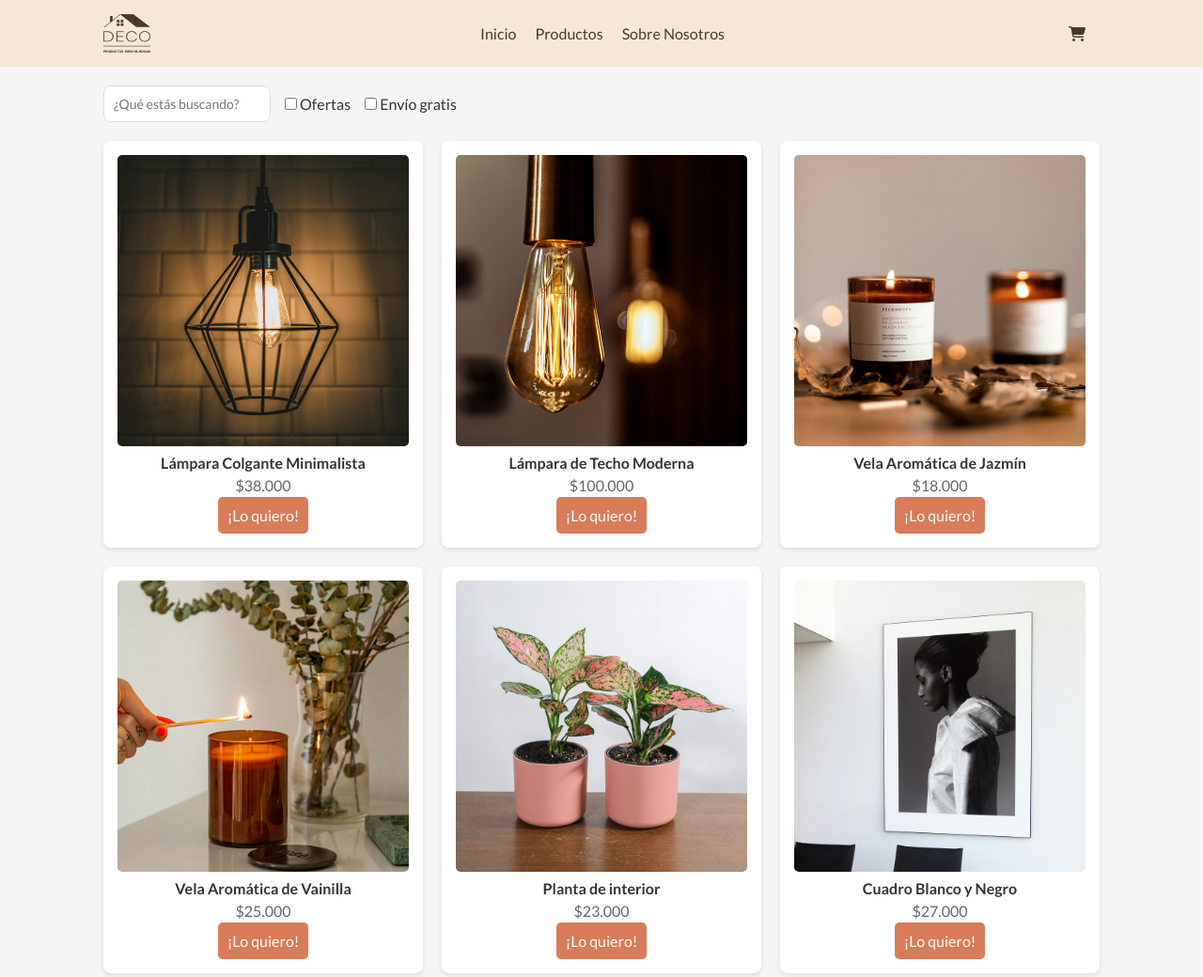
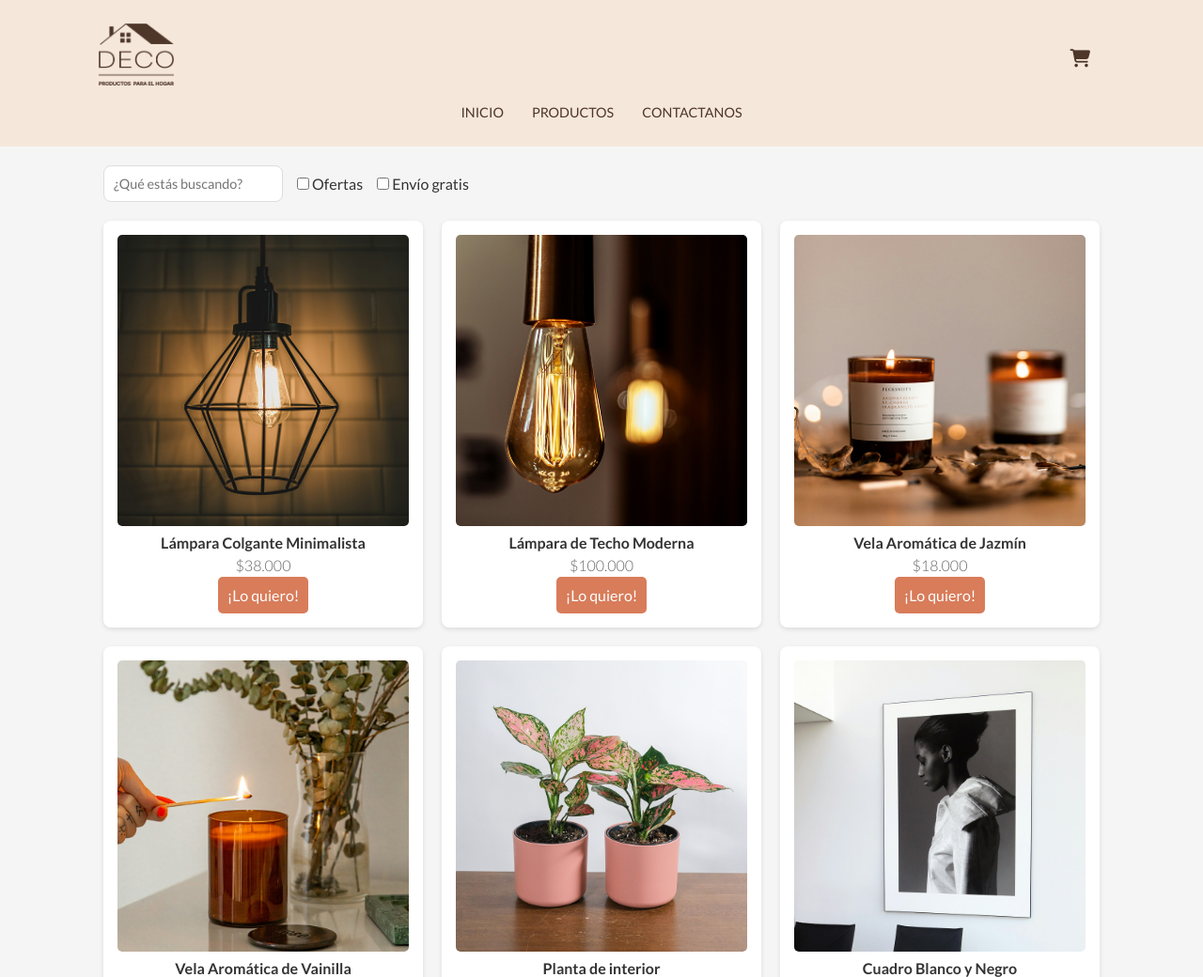
Before and after one commit to angelesmagalilateana/carrito-app-web, a plain HTML site: page index.html in a window 1280 px wide. Shown: the top 1040 px of the page at 94% size. Drawn offline with Linux system fonts and the light colour scheme.

Commit message:
Ultimos cambios

```diff
--- a/index.html
+++ b/index.html
@@ -12,17 +12,21 @@
 <body>
     <header>
         <div class="header-container">
-            <div class="logo-container">
-                <img src="img/logo.png" alt="Deco Home Logo">
+            <div class="top-row">
+                      <div class="logo-container">
+                    <img src="img/logo.png" alt="Deco Home Logo">
+                </div>
+                <button id="icon-button"><i class="fas fa-shopping-cart"></i></button>
             </div>
-            <nav>
-                <ul>
-                    <li><a href="#">Inicio</a></li>
-                    <li><a href="productos.html">Productos</a></li>
-                    <li><a href="#">Sobre Nosotros</a></li>
-                </ul>
-            </nav>
-            <button id="icon-button"><i class="fas fa-shopping-cart"></i></button>
+            <div class="nav-wrapper" id="nav-menu">
+                <nav class="nav-center">
+                    <ul class="nav-links">
+                        <li><a href="#">INICIO</a></li>
+                        <li><a href="productos.html">PRODUCTOS</a></li>
+                        <li><a href="#">CONTACTANOS</a></li>
+                    </ul>
+                </nav>
+            </div>
         </div>
     </header>
 
@@ -83,6 +87,7 @@
             <a href="#"><i class="fab fa-twitter"></i></a>
         </div>
     </footer>
+    <script src="main.js"></script>
 </body>
 
 </html>
--- /dev/null
+++ b/main.js
@@ -0,0 +1,6 @@
+const toggle = document.getElementById('menu-toggle');
+const menu = document.getElementById('nav-menu');
+
+toggle.addEventListener('click', () => {
+    menu.classList.toggle('active');
+});
--- a/style.css
+++ b/style.css
@@ -1,4 +1,34 @@
 @import url('https://fonts.googleapis.com/css2?family=Lato:wght@300;400;700&display=swap');
+
+:root {
+    /* Colores */
+    --color-primary: #D87C5A;
+    --color-secondary: #F5E7DA;
+    --color-accent: #4E3629;
+    --color-background: #f5f5f5;
+    --color-text: #333;
+    --color-subtext: #666;
+    --color-white: #ffffff;
+    --shadow-light: #0000001A;
+
+    /* Tamaños de fuente */
+    --font-xs: 0.75rem;
+    --font-sm: 0.9rem;
+    --font-base: 1rem;
+    --font-md: 1.1rem;
+    --font-lg: 1.2rem;
+    --font-xl: 1.5rem;
+
+    /* Pesos de fuente */
+    --weight-light: 300;
+    --weight-regular: 400;
+    --weight-bold: 700;
+
+    /* Border radius */
+    --radius-sm: 5px;
+    --radius-md: 8px;
+    --radius-lg: 12px;
+}
 
 * {
     box-sizing: border-box;
@@ -8,78 +38,87 @@
 }
 
 body {
-    background-color: #f5f5f5;
-    color: #333;
-    font-size: 16px;
+    background-color: var(--color-background);
+    color: var(--color-text);
+    font-size: var(--font-base);
     line-height: 1.5;
 }
 
 /* HEADER */
 header {
-    background-color: #F5E7DA;
-    color: #4E3629;
-    padding: 15px 0;
+    background-color: var(--color-secondary);
+    color: var(--color-accent);
+    padding: 10px 0;
 }
 
 .header-container {
     max-width: 1100px;
     margin: 0 auto;
-    padding: 0 20px;
+    padding: 15px;
+    display: flex;
+    flex-direction: column;
+    gap: 10px;
+}
+
+.top-row {
     display: flex;
     align-items: center;
     justify-content: space-between;
-}
-
-.logo-container {
-    display: flex;
-    align-items: center;
-    gap: 10px;
+    width: 100%;
 }
 
 .logo-container img {
-    width: 50px;
+    width: 5rem;
     height: auto;
 }
 
-header nav ul {
+.nav-wrapper {
+    display: flex;
+    justify-content: center;
+    width: 100%;
+}
+
+.nav-center {
+    display: flex;
+    justify-content: center;
+    flex: 1;
+}
+
+.nav-links {
     list-style: none;
     display: flex;
-    gap: 20px;
+    gap: 30px;
+    justify-content: center;
+    padding: 0;
+    margin: 0;
 }
 
-header nav ul li a {
+.nav-links li a {
     text-decoration: none;
-    color: #4E3629;
-    font-weight: 500;
+    color: var(--color-accent);
+    font-weight: var(--weight-regular);
+    font-size: var(--font-sm);
 }
 
-#icon-button
-{
+#icon-button {
     background: none;
-    color: #4E3629;
+    color: var(--color-accent);
     border: none;
     padding: 10px 15px;
     cursor: pointer;
-    border-radius: 5px;
-    font-size: 1rem;
+    border-radius: var(--radius-sm);
+    font-size: var(--font-lg);
 }
-
-#icon-button:hover {
-    color: #D87C5A;
-}
-
-
-
 /* CONTENEDOR GENERAL */
-
 #cart-button {
-    background-color: #D87C5A;
-    color: #ffffff;
+    background-color: var(--color-primary);
+    color: var(--color-white);
     border: none;
     padding: 10px 15px;
     cursor: pointer;
-    border-radius: 5px;
-    font-size: 1rem;
+    border-radius: var(--radius-sm);
+    font-size: var(--font-base);
+    font-weight: var(--weight-regular);
 }
 
 .container {
@@ -89,8 +128,8 @@ header nav ul li a {
 }
 
 nav ul li a:hover {
-    color: #D87C5A;
-    border-bottom: 2px solid #D87C5A;
+    color: var(--color-primary);
+    border-bottom: 2px solid var(--color-primary);
 }
 
 /* FILTROS */
@@ -102,6 +141,15 @@ nav ul li a:hover {
     gap: 15px;
 }
 
+.filters-container input[type="text"] {
+    padding: 10px;
+    border: 1px solid #ddd;
+    border-radius: var(--radius-md);
+    font-size: var(--font-sm);
+    outline: none;
+    transition: 0.3s;
+}
+
 /* PRODUCTOS */
 .product-grid {
     display: grid;
@@ -110,61 +158,56 @@ nav ul li a:hover {
 }
 
 .product-card {
-    background: white;
-    border-radius: 8px;
-    box-shadow: 0 2px 5px  #0000001A;
+    background: var(--color-white);
+    border-radius: var(--radius-md);
+    box-shadow: 0 2px 5px var(--shadow-light);
     padding: 15px;
     text-align: center;
 }
 
 .product-card img {
     width: 100%;
-    border-radius: 5px;
+    border-radius: var(--radius-sm);
 }
 
 .product-card h3 {
-    font-size: 1.2rem;
+    font-size: var(--font-lg);
     margin: 10px 0;
+    font-weight: var(--weight-bold);
 }
 
 .product-card p {
-    font-size: 1rem;
-    color: #666;
+    font-size: var(--font-base);
+    color: var(--color-subtext);
+    font-weight: var(--weight-light);
 }
 
 .product-card button {
-    background-color: #D87C5A;
-    color: white;
+    background-color: var(--color-primary);
+    color: var(--color-white);
     border: none;
     padding: 10px;
     cursor: pointer;
-    border-radius: 5px;
-    font-size: 1rem;
+    border-radius: var(--radius-sm);
+    font-size: var(--font-base);
+    font-weight: var(--weight-regular);
 }
 
 /* FOOTER */
 footer {
-    background-color: #4E3629;
+    background-color: var(--color-accent);
     text-align: center;
     padding: 20px;
 }
 
 .social-icons a {
-    color: #F5E7DA;
+    color: var(--color-secondary);
     margin: 0 10px;
-    font-size: 1rem;
-    border-radius: 5px;
+    font-size: var(--font-sm);
+    border-radius: var(--radius-sm);
+    font-weight: var(--weight-regular);
 }
 
 .social-icons a:hover {
-    color: #D87C5A;
+    color: var(--color-primary);
 }
-
-.filters-container input[type="text"] {
-    padding: 10px;
-    border: 1px solid #ddd;
-    border-radius: 8px;
-    font-size: 14px;
-    outline: none;
-    transition: 0.3s;
-}
```
